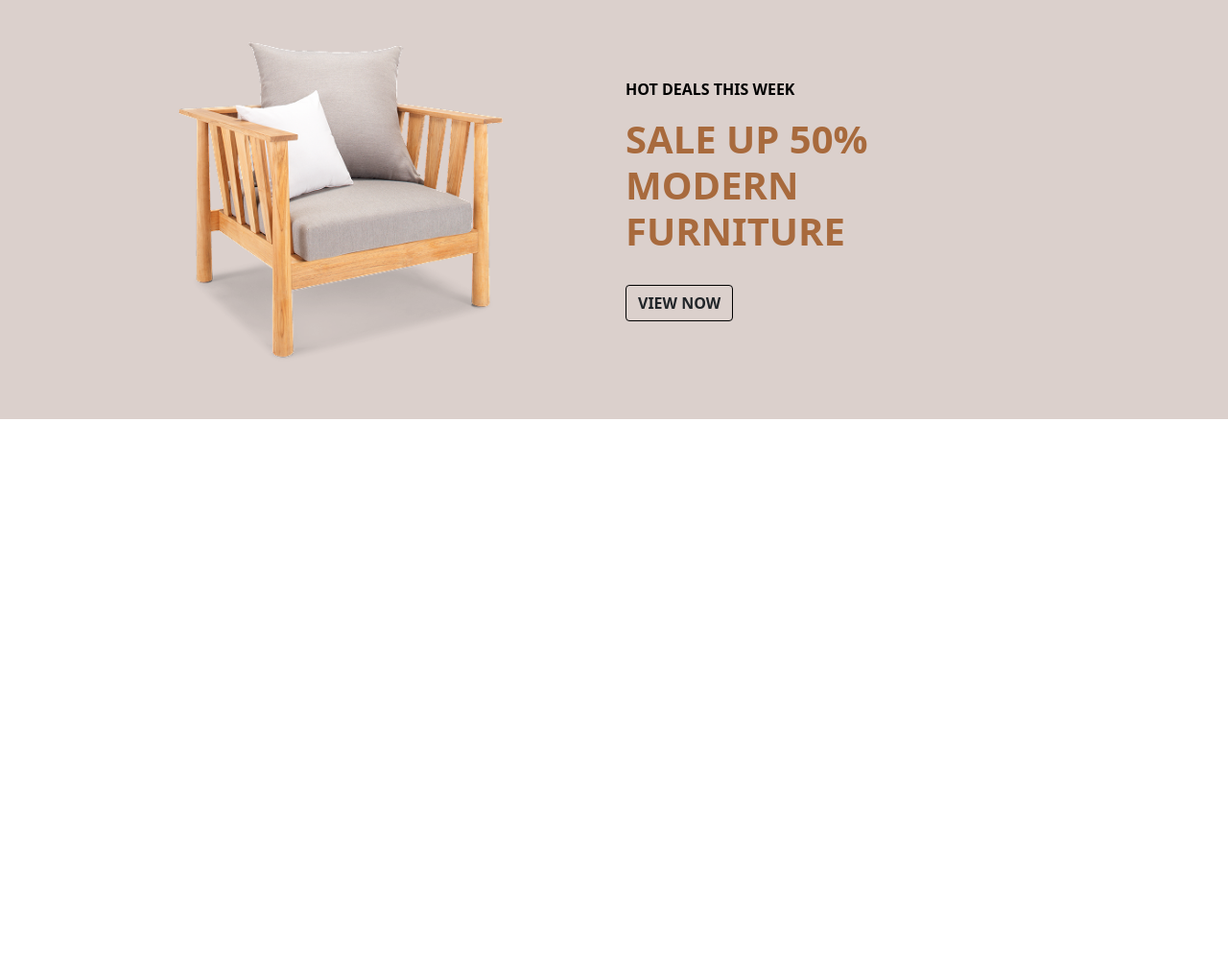
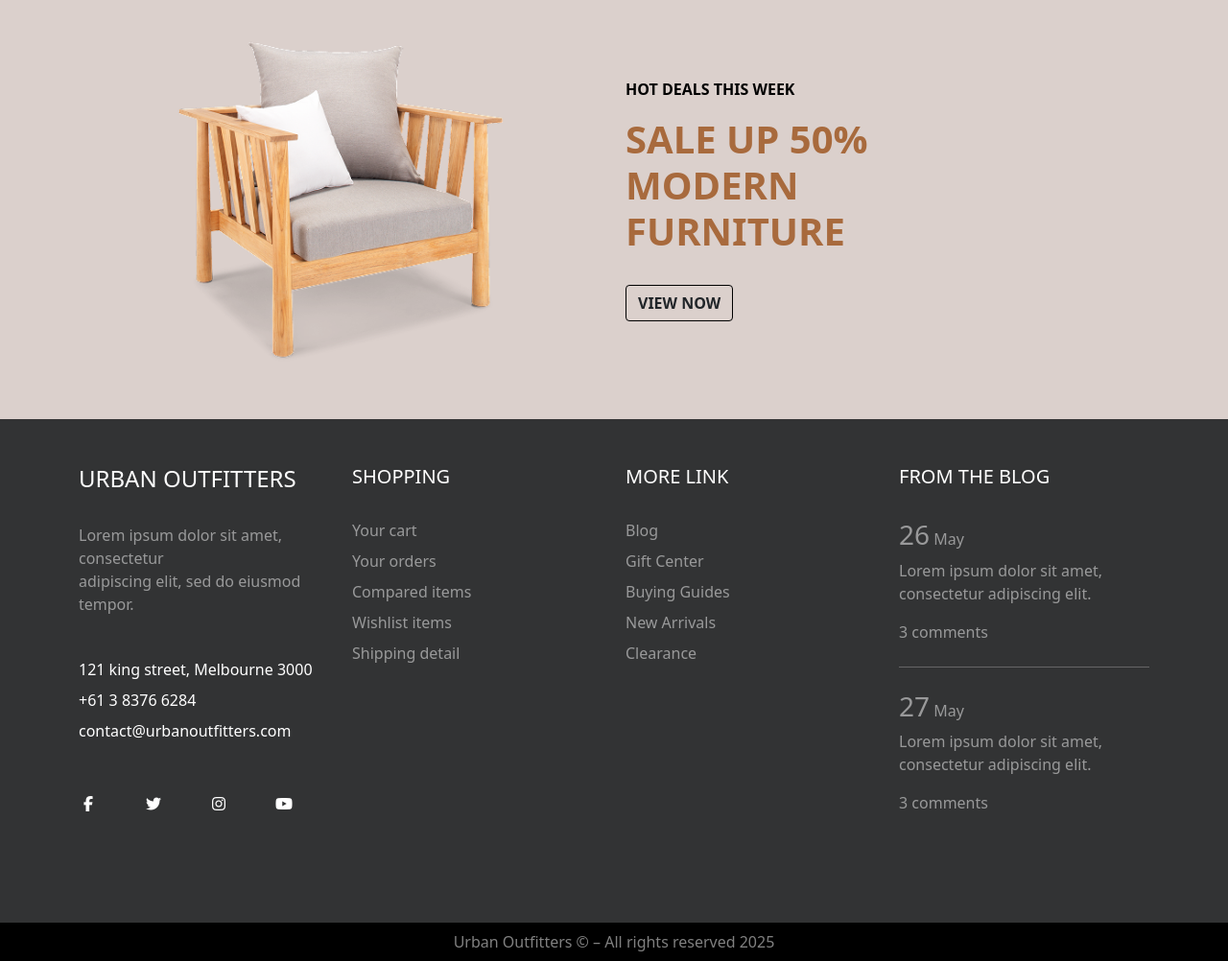
Before and after one commit to Parth-Kachariya/bootstrap_moody-studio-Website_9_10_Parth_Kachariya_8019, a plain HTML site: page about.html in a window 1280 px wide. Shown: the part 280-1282 px from the top of the page at 96% size. Before the commit the page ends 800 px from the top, so only its background shows below. Drawn offline with nearby package versions, Linux system fonts and the light colour scheme.

Commit message:
update|7-8

```diff
--- a/about.html
+++ b/about.html
@@ -260,6 +260,126 @@
         </div>
       </div>
     </header>
+    <!-- footer section -->
+      <footer>
+      <div class="bg-color py-5">
+        <div class="container">
+          <div class="row">
+            <div class="col-12 col-md-6 col-lg-3">
+              <h4 class="pb-4 text-white">URBAN OUTFITTERS</h4>
+              <p class="text-white-50 pb-4">
+                Lorem ipsum dolor sit amet, consectetur <br />
+                adipiscing elit, sed do eiusmod tempor.
+              </p>
+              <span class="text-white lh-lg"
+                >121 king street, Melbourne 3000</span
+              >
+              <br />
+              <span class="text-white lh-lg">+61 3 8376 6284</span> <br />
+              <span class="text-white lh-lg">contact@urbanoutfitters.com</span>
+              <!-- icons -->
+              <ul class="list-unstyled d-flex gap-5 py-5">
+                <li>
+                  <a href=""
+                    ><i class="fa-brands fa-facebook-f text-white"></i
+                  ></a>
+                </li>
+                <li>
+                  <a href=""><i class="fa-brands fa-twitter text-white"></i></a>
+                </li>
+                <li>
+                  <a href=""
+                    ><i class="fa-brands fa-instagram text-white"></i
+                  ></a>
+                </li>
+                <li>
+                  <a href=""><i class="fa-brands fa-youtube text-white"></i></a>
+                </li>
+              </ul>
+            </div>
+            <div class="col-12 col-sm-6 col-md-6 col-lg-3 my-3 my-md-0">
+              <h5 class="pb-4 text-white">SHOPPING</h5>
+              <ul class="list-unstyled">
+                <li class="mb-2">
+                  <a class="text-decoration-none text-white-50" href=""
+                    >Your cart</a
+                  >
+                </li>
+                <li class="mb-2">
+                  <a class="text-decoration-none text-white-50" href=""
+                    >Your orders</a
+                  >
+                </li>
+                <li class="mb-2">
+                  <a class="text-decoration-none text-white-50" href=""
+                    >Compared items</a
+                  >
+                </li>
+                <li class="mb-2">
+                  <a class="text-decoration-none text-white-50" href=""
+                    >Wishlist items</a
+                  >
+                </li>
+                <li class="mb-2">
+                  <a class="text-decoration-none text-white-50" href=""
+                    >Shipping detail</a
+                  >
+                </li>
+              </ul>
+            </div>
+            <div class="col-12 col-sm-6 col-md-6 col-lg-3 my-3 my-md-0">
+              <h5 class="pb-4 text-white">MORE LINK</h5>
+              <ul class="list-unstyled">
+                <li class="mb-2">
+                  <a class="text-decoration-none text-white-50" href="">Blog</a>
+                </li>
+                <li class="mb-2">
+                  <a class="text-decoration-none text-white-50" href=""
+                    >Gift Center</a
+                  >
+                </li>
+                <li class="mb-2">
+                  <a class="text-decoration-none text-white-50" href=""
+                    >Buying Guides</a
+                  >
+                </li>
+                <li class="mb-2">
+                  <a class="text-decoration-none text-white-50" href=""
+                    >New Arrivals</a
+                  >
+                </li>
+                <li class="mb-2">
+                  <a class="text-decoration-none text-white-50" href=""
+                    >Clearance</a
+                  >
+                </li>
+              </ul>
+            </div>
+            <div class="col-12 col-md-6 col-lg-3">
+              <h5 class="text-white pb-4">FROM THE BLOG</h5>
+              <h6 class="text-white-50"><span class="fs-3">26</span> May</h6>
+              <p class="text-white-50">
+                Lorem ipsum dolor sit amet, consectetur adipiscing elit.
+              </p>
+              <p class="text-white-50">3 comments</p>
+              <hr class="my-4 text-bg-dark" />
+              <h6 class="text-white-50"><span class="fs-3">27</span> May</h6>
+              <p class="text-white-50">
+                Lorem ipsum dolor sit amet, consectetur adipiscing elit.
+              </p>
+              <p class="text-white-50">3 comments</p>
+            </div>
+          </div>
+        </div>
+      </div>
+      <div class="bg-black">
+        <div class="container">
+          <p class="text-white-50 text-center my-auto py-2">
+            Urban Outfitters © – All rights reserved 2025
+          </p>
+        </div>
+      </div>
+    </footer>
     <script
       src="https://cdn.jsdelivr.net/npm/bootstrap@5.3.7/dist/js/bootstrap.bundle.min.js"
       integrity="sha384-ndDqU0Gzau9qJ1lfW4pNLlhNTkCfHzAVBReH9diLvGRem5+R9g2FzA8ZGN954O5Q"
```
